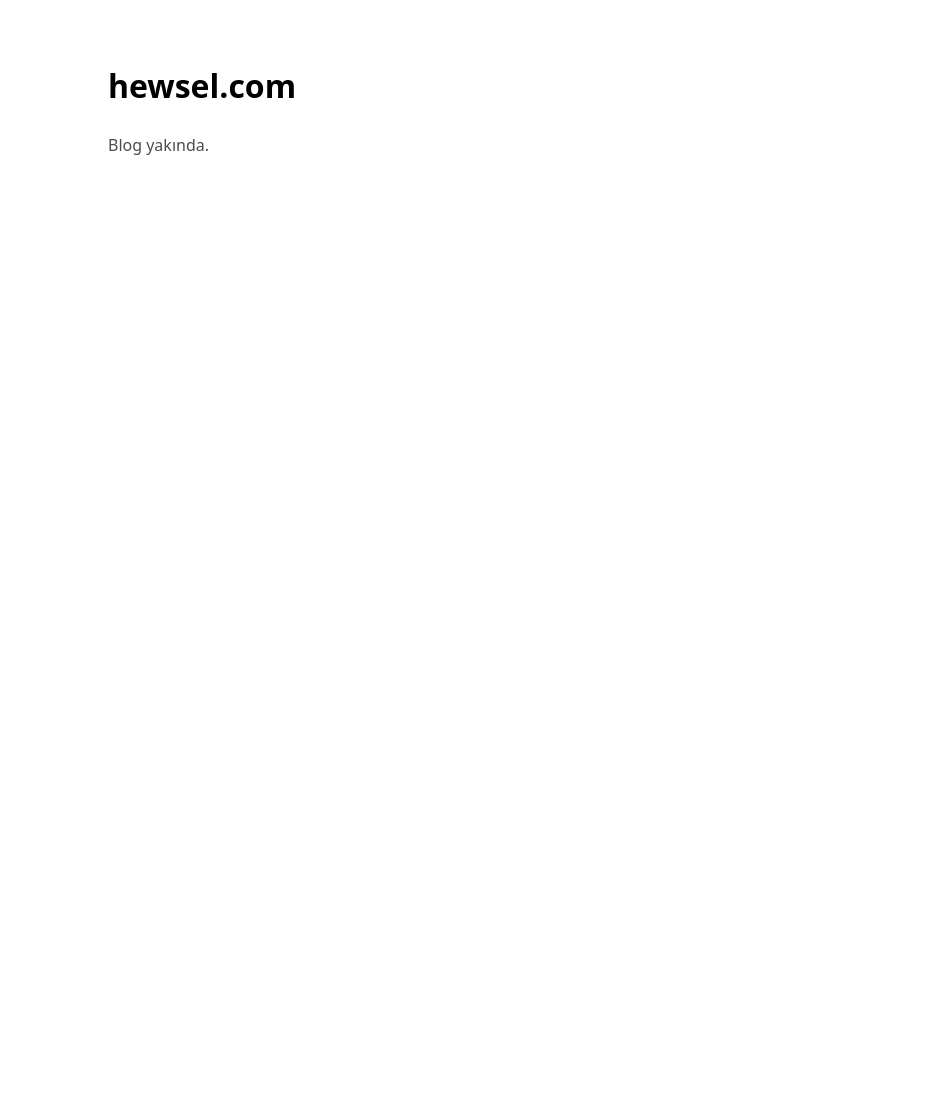
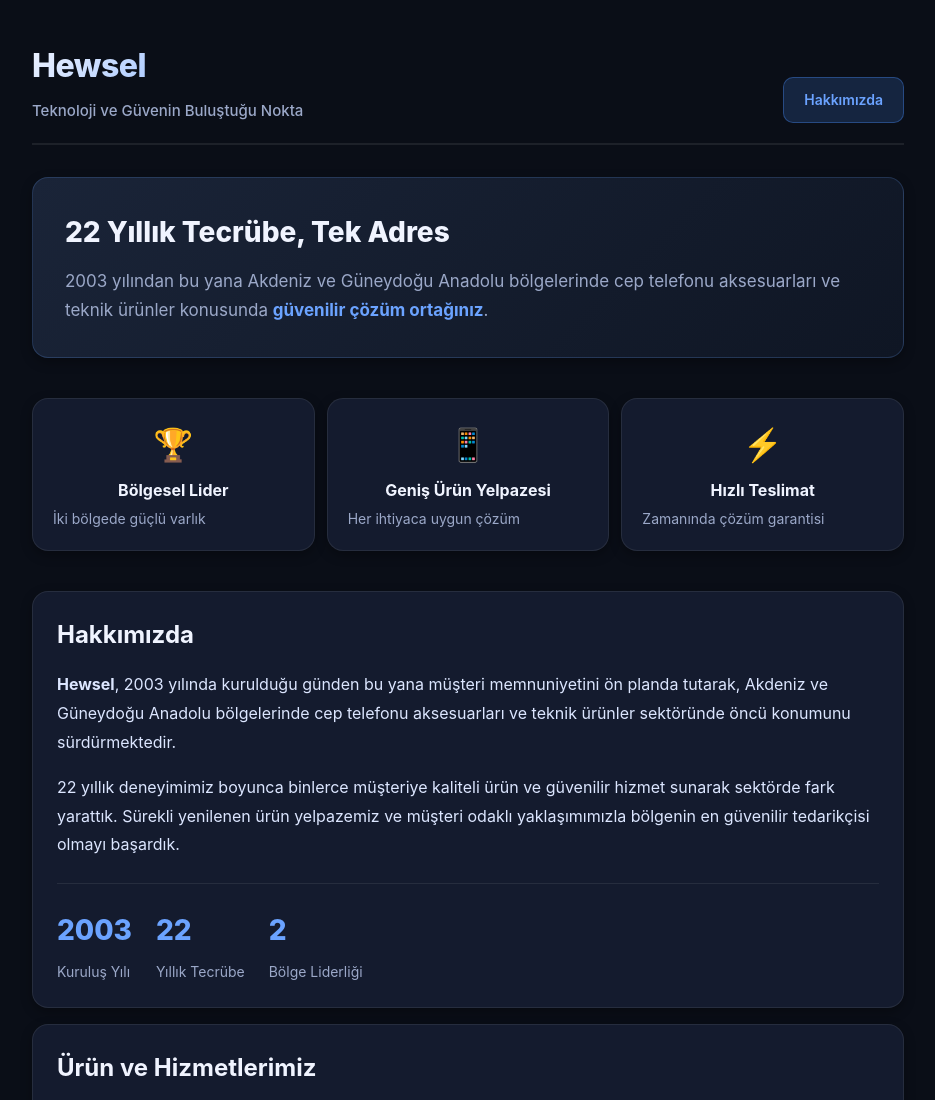
Before and after one commit to yusufariturk/hewsel.com, a plain HTML site: page index.html in a window 1280 px wide. Shown: the top 1100 px of the page, without its empty margins (172-1107 px from the left). Before the commit the page ends 800 px from the top, so only its background shows below. Drawn offline with Linux system fonts and the light colour scheme.

Commit message:
Revamp index.html with new layout and content
Updated the title, added meta description, and structured the HTML with new sections including a header, hero section, features, about, products, contact, and footer.

```diff
--- a/index.html
+++ b/index.html
@@ -3,15 +3,121 @@
 <head>
   <meta charset="utf-8" />
   <meta name="viewport" content="width=device-width, initial-scale=1" />
-  <title>hewsel.com</title>
-  <style>
-    body{font-family:system-ui,-apple-system,Segoe UI,Roboto;max-width:720px;margin:60px auto;padding:0 16px;line-height:1.6}
-    a{color:inherit}
-    .muted{opacity:.7}
-  </style>
+  <title>Hewsel - 2003'ten Beri Güvenilir Çözüm Ortağınız</title>
+  <meta name="description" content="2003'ten bu yana Akdeniz ve Güneydoğu Anadolu'da cep telefonu aksesuarları ve teknik ürünlerde sektör lideri." />
+  <link rel="stylesheet" href="/assets/style.css">
 </head>
 <body>
-  <h1>hewsel.com</h1>
-  <p class="muted">Blog yakında.</p>
+  <div class="container">
+
+    <!-- Header -->
+    <div class="header">
+      <div>
+        <div class="brand">Hewsel</div>
+        <div class="sub">Teknoloji ve Güvenin Buluştuğu Nokta</div>
+      </div>
+      <a class="btn" href="#hakkimizda">Hakkımızda</a>
+    </div>
+
+    <!-- Hero Section -->
+    <div class="card" style="background: linear-gradient(135deg, #1a2438 0%, #0f1624 100%); border: 1px solid rgba(107,163,255,.2); padding: 32px;">
+      <h1 style="margin: 0 0 12px; font-size: 28px; font-weight: 800;">22 Yıllık Tecrübe, Tek Adres</h1>
+      <p style="color: #9ba8c8; font-size: 17px; line-height: 1.7; margin: 0;">
+        2003 yılından bu yana Akdeniz ve Güneydoğu Anadolu bölgelerinde
+        cep telefonu aksesuarları ve teknik ürünler konusunda
+        <strong style="color: #6ba3ff;">güvenilir çözüm ortağınız</strong>.
+      </p>
+    </div>
+
+    <!-- Öne Çıkan Özellikler -->
+    <div style="display: grid; grid-template-columns: repeat(auto-fit, minmax(200px, 1fr)); gap: 12px; margin: 24px 0;">
+
+      <div class="card" style="text-align: center; padding: 20px;">
+        <div style="font-size: 32px; margin-bottom: 8px;">🏆</div>
+        <div style="font-weight: 700; margin-bottom: 4px;">Bölgesel Lider</div>
+        <div class="meta" style="margin: 0;">İki bölgede güçlü varlık</div>
+      </div>
+
+      <div class="card" style="text-align: center; padding: 20px;">
+        <div style="font-size: 32px; margin-bottom: 8px;">📱</div>
+        <div style="font-weight: 700; margin-bottom: 4px;">Geniş Ürün Yelpazesi</div>
+        <div class="meta" style="margin: 0;">Her ihtiyaca uygun çözüm</div>
+      </div>
+
+      <div class="card" style="text-align: center; padding: 20px;">
+        <div style="font-size: 32px; margin-bottom: 8px;">⚡</div>
+        <div style="font-weight: 700; margin-bottom: 4px;">Hızlı Teslimat</div>
+        <div class="meta" style="margin: 0;">Zamanında çözüm garantisi</div>
+      </div>
+
+    </div>
+
+    <!-- Hakkımızda -->
+    <div class="card" id="hakkimizda">
+      <h2 style="margin: 0 0 16px; font-size: 24px; font-weight: 700;">Hakkımızda</h2>
+      <p style="line-height: 1.8; color: #dce6ff; margin-bottom: 16px;">
+        <strong>Hewsel</strong>, 2003 yılında kurulduğu günden bu yana müşteri memnuniyetini
+        ön planda tutarak, Akdeniz ve Güneydoğu Anadolu bölgelerinde cep telefonu
+        aksesuarları ve teknik ürünler sektöründe öncü konumunu sürdürmektedir.
+      </p>
+      <p style="line-height: 1.8; color: #dce6ff; margin-bottom: 16px;">
+        22 yıllık deneyimimiz boyunca binlerce müşteriye kaliteli ürün ve
+        güvenilir hizmet sunarak sektörde fark yarattık. Sürekli yenilenen ürün
+        yelpazemiz ve müşteri odaklı yaklaşımımızla bölgenin en güvenilir
+        tedarikçisi olmayı başardık.
+      </p>
+      <hr>
+      <div style="display: flex; gap: 24px; flex-wrap: wrap; margin-top: 20px;">
+        <div>
+          <div style="color: #6ba3ff; font-size: 28px; font-weight: 800;">2003</div>
+          <div class="meta">Kuruluş Yılı</div>
+        </div>
+        <div>
+          <div style="color: #6ba3ff; font-size: 28px; font-weight: 800;">22</div>
+          <div class="meta">Yıllık Tecrübe</div>
+        </div>
+        <div>
+          <div style="color: #6ba3ff; font-size: 28px; font-weight: 800;">2</div>
+          <div class="meta">Bölge Liderliği</div>
+        </div>
+      </div>
+    </div>
+
+    <!-- Ürünlerimiz -->
+    <div class="card">
+      <h2 style="margin: 0 0 16px; font-size: 24px; font-weight: 700;">Ürün ve Hizmetlerimiz</h2>
+      <div style="display: grid; gap: 12px;">
+        <div style="padding: 12px; background: rgba(107,163,255,.08); border-radius: 8px; border-left: 3px solid #6ba3ff;">
+          <strong>📱 Cep Telefonu Aksesuarları</strong>
+          <div class="meta" style="margin-top: 4px;">Kılıf, ekran koruyucu, şarj cihazları ve daha fazlası</div>
+        </div>
+        <div style="padding: 12px; background: rgba(107,163,255,.08); border-radius: 8px; border-left: 3px solid #6ba3ff;">
+          <strong>🔧 Teknik Ürünler</strong>
+          <div class="meta" style="margin-top: 4px;">Profesyonel çözümler ve yedek parçalar</div>
+        </div>
+        <div style="padding: 12px; background: rgba(107,163,255,.08); border-radius: 8px; border-left: 3px solid #6ba3ff;">
+          <strong>🎧 Ses ve Görüntü Teknolojileri</strong>
+          <div class="meta" style="margin-top: 4px;">Kulaklık, hoparlör ve multimedya çözümleri</div>
+        </div>
+      </div>
+    </div>
+
+    <!-- İletişim -->
+    <div class="card" style="text-align: center; background: linear-gradient(135deg, rgba(74,143,255,.12) 0%, rgba(74,143,255,.05) 100%);">
+      <h2 style="margin: 0 0 12px; font-size: 22px; font-weight: 700;">Bizimle İletişime Geçin</h2>
+      <p style="color: #9ba8c8; margin-bottom: 20px;">22 yıllık deneyimimizi sizin için çalıştıralım</p>
+      <a class="btn" href="mailto:info@hewsel.com" style="margin-right: 8px;">✉️ E-posta Gönder</a>
+      <a class="btn" href="tel:+90">📞 Hemen Ara</a>
+    </div>
+
+    <!-- Footer -->
+    <div class="footer">
+      <strong>Hewsel</strong> © 2003 - 2025 • Akdeniz ve Güneydoğu Anadolu'nun Teknoloji Ortağı
+      <div style="margin-top: 8px; font-size: 12px;">
+        Tüm hakları saklıdır.
+      </div>
+    </div>
+
+  </div>
 </body>
 </html>
```
